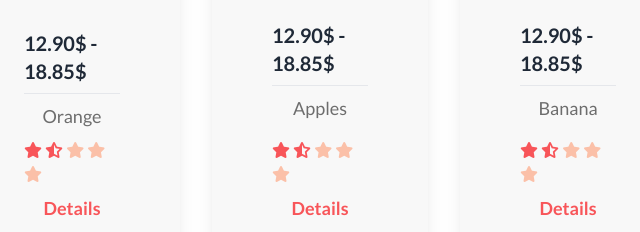
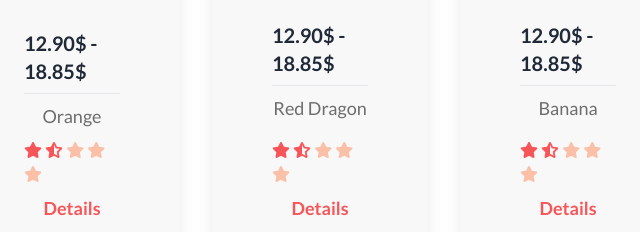
Before and after one commit to tohahpro/fruit-brust-website, a plain HTML site: page index.html in a window 1280 px wide. Shown: the part 1483-1715 px from the top of the page, 444-1084 px from the left. Drawn offline with nearby package versions, Linux system fonts and the light colour scheme.

```diff
--- a/index.html
+++ b/index.html
@@ -439,7 +439,7 @@
 
                         <h2 class="card-title font-bold">12.90$ - 18.85$</h2>
                         <hr class=" w-full">
-                        <p class="text-center text-lg text-text-color">Apples</p>
+                        <p class="text-center text-lg text-text-color">Red Dragon</p>
                         <div>
                             <i class="fa-solid fa-star text-[#F85559]"></i>
                             <i class="fa-solid fa-star-half-stroke text-[#F85559]"></i>
```
